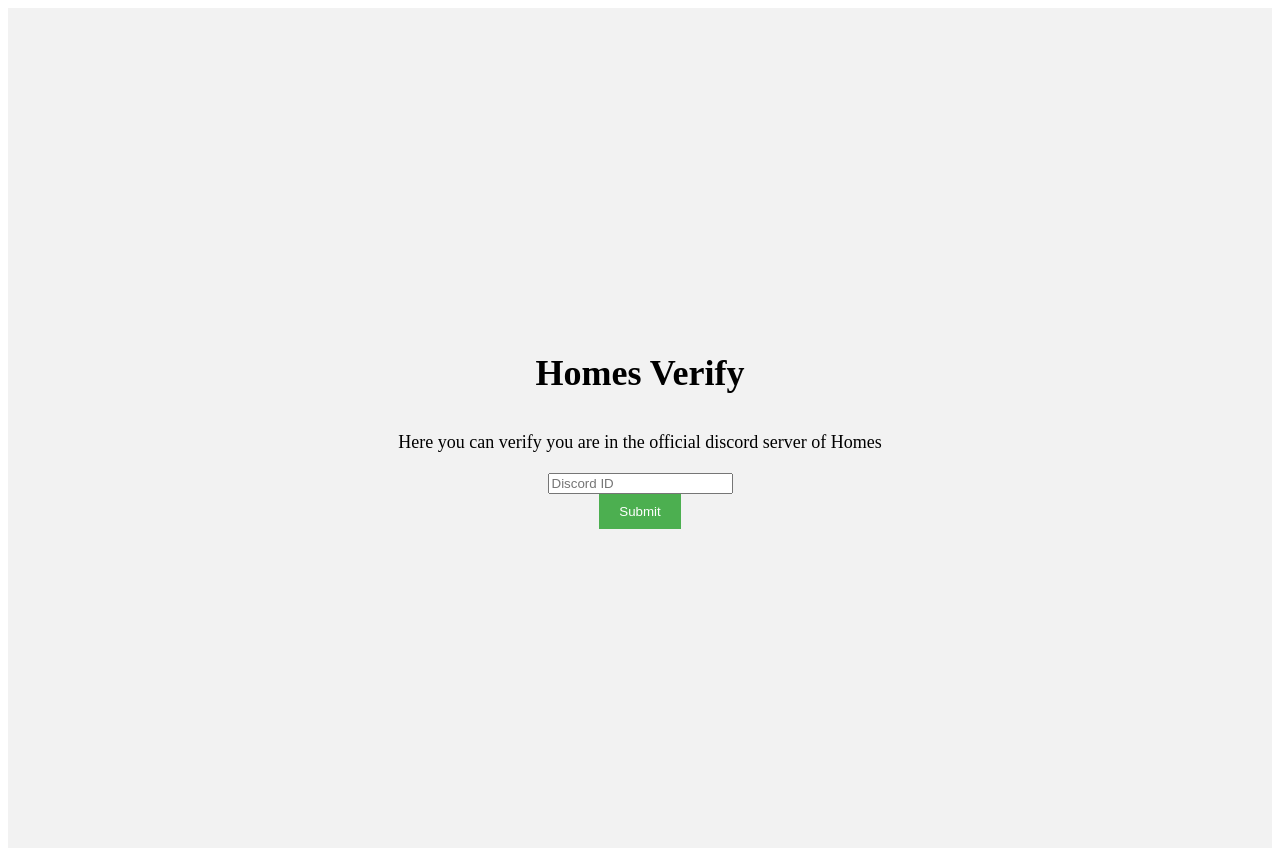
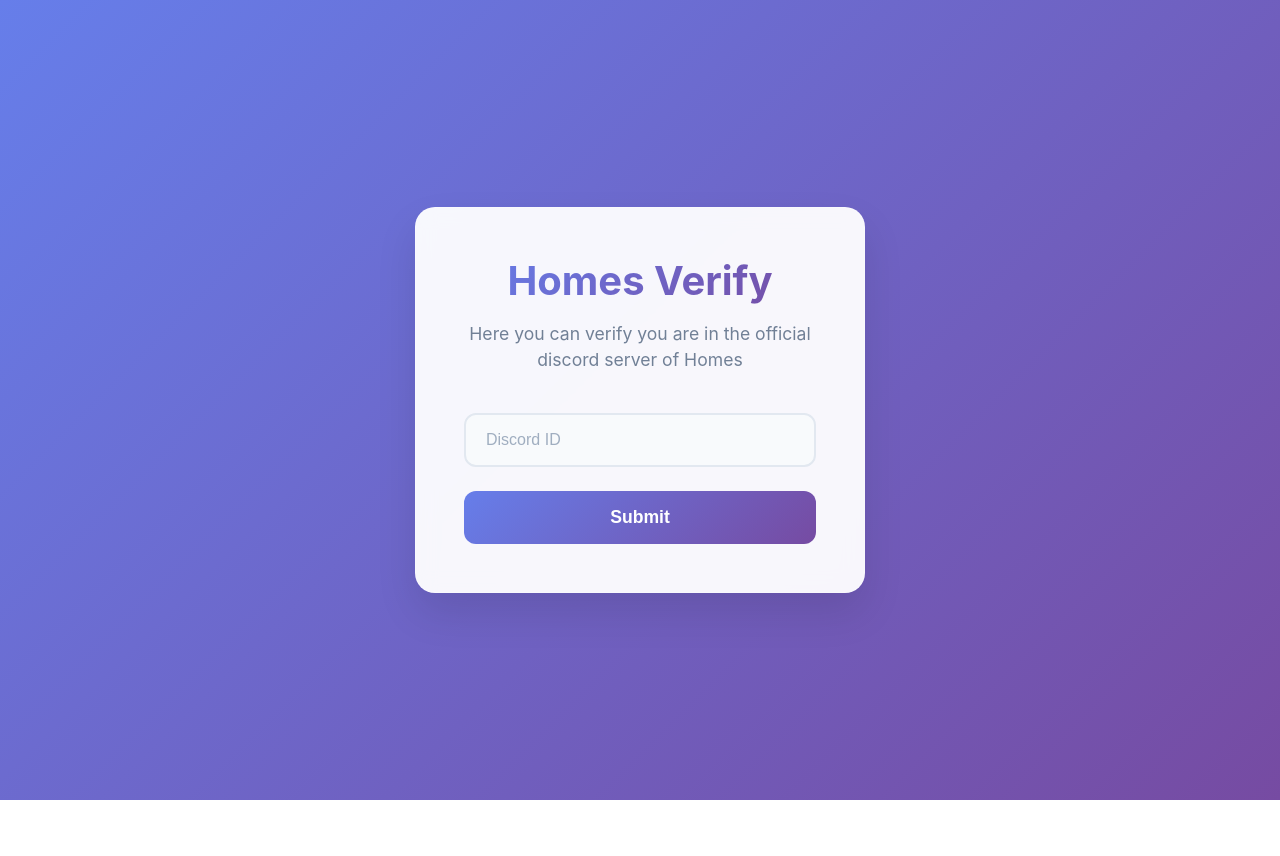
Before and after one commit to GerryMakes/HomesVerify, a plain HTML site: page index.html in a window 1280 px wide. After the commit the page ends 800 px from the top, so only its background shows below. Drawn offline with Linux system fonts and the light colour scheme.

Commit message:
modern update

```diff
--- a/index.html
+++ b/index.html
@@ -7,14 +7,14 @@
     </head>
     <body>
         <div class="container">
-            <h1 id="title">Homes Verify</h1>
-            <p class="description">Here you can verify you are in the official discord server of Homes</p>
-            <form>
-                <input type="text" placeholder="Discord ID" required>
-                <br>
-                <button type="submit" onclick="verify()">Submit</button>
-            </form>
+            <div id="change">
+                <h1 id="title">Homes Verify</h1>
+                <p class="description">Here you can verify you are in the official discord server of Homes</p>
+                <form id="myForm">
+                    <input type="text" placeholder="Discord ID" id="myInput" required>
+                    <button type="submit" onclick="verify()">Submit</button>
+                </form>
+            </div>
         </div>
-
     </body>
 </html>
--- a/logic.js
+++ b/logic.js
@@ -1,3 +1,22 @@
 function verify() {
-    alert("You have been verified!");
+    // Prevent form submission for demo
+    event.preventDefault();
+
+    const form = document.getElementById('myForm');
+    const input = document.getElementById('myInput');
+
+    if (input.value.trim() === '') {
+        input.style.borderColor = '#f56565';
+        input.focus();
+        return;
+    }
+
+    // Add loading state
+    form.classList.add('loading');
+
+    // Simulate API call
+    setTimeout(() => {
+        form.classList.remove('loading');
+        alert('Verification submitted!');
+    }, 2000);
 }
--- a/styles.css
+++ b/styles.css
@@ -1,31 +1,168 @@
-.container {
+* {
+    margin: 0;
+    padding: 0;
+    box-sizing: border-box;
+}
+
+body {
+    font-family: -apple-system, BlinkMacSystemFont, 'Segoe UI', Roboto, Oxygen, Ubuntu, Cantarell, sans-serif;
+    background: linear-gradient(135deg, #667eea 0%, #764ba2 100%);
+    min-height: 100vh;
     display: flex;
-    flex-direction: column;
     align-items: center;
     justify-content: center;
-    height: 100vh;
-    background-color: #f2f2f2;
-    text-align: center;
     padding: 20px;
 }
 
-h1 {
-    font-size: 36px;
-    margin-bottom: 20px;
+.container {
+    background: rgba(255, 255, 255, 0.95);
+    backdrop-filter: blur(10px);
+    border-radius: 20px;
+    box-shadow: 0 20px 40px rgba(0, 0, 0, 0.1);
+    padding: 3rem;
+    max-width: 450px;
+    width: 100%;
+    border: 1px solid rgba(255, 255, 255, 0.2);
+    animation: slideUp 0.6s ease-out;
 }
 
-p {
-    font-size: 18px;
-    margin-bottom: 20px;
+@keyframes slideUp {
+    from {
+        opacity: 0;
+        transform: translateY(30px);
+    }
+    to {
+        opacity: 1;
+        transform: translateY(0);
+    }
 }
 
-.form {
-    margin-top: 20px;
+#title {
+    font-size: 2.5rem;
+    font-weight: 700;
+    color: #2d3748;
+    text-align: center;
+    margin-bottom: 1rem;
+    background: linear-gradient(135deg, #667eea, #764ba2);
+    -webkit-background-clip: text;
+    -webkit-text-fill-color: transparent;
+    background-clip: text;
 }
+
+.description {
+    color: #718096;
+    text-align: center;
+    margin-bottom: 2.5rem;
+    font-size: 1.1rem;
+    line-height: 1.5;
+}
+
+#myForm {
+    display: flex;
+    flex-direction: column;
+    gap: 1.5rem;
+}
+
+#myInput {
+    width: 100%;
+    padding: 1rem 1.25rem;
+    border: 2px solid #e2e8f0;
+    border-radius: 12px;
+    font-size: 1rem;
+    transition: all 0.3s ease;
+    background: #f8fafc;
+    color: #2d3748;
+}
+
+#myInput:focus {
+    outline: none;
+    border-color: #667eea;
+    background: white;
+    box-shadow: 0 0 0 3px rgba(102, 126, 234, 0.1);
+    transform: translateY(-2px);
+}
+
+#myInput::placeholder {
+    color: #a0aec0;
+}
+
 button {
-    padding: 10px 20px;
-    background-color: #4CAF50;
+    background: linear-gradient(135deg, #667eea 0%, #764ba2 100%);
     color: white;
     border: none;
+    padding: 1rem 2rem;
+    border-radius: 12px;
+    font-size: 1.1rem;
+    font-weight: 600;
     cursor: pointer;
+    transition: all 0.3s ease;
+    position: relative;
+    overflow: hidden;
 }
+
+button:hover {
+    transform: translateY(-2px);
+    box-shadow: 0 10px 25px rgba(102, 126, 234, 0.4);
+}
+
+button:active {
+    transform: translateY(0);
+}
+
+button::before {
+    content: '';
+    position: absolute;
+    top: 0;
+    left: -100%;
+    width: 100%;
+    height: 100%;
+    background: linear-gradient(90deg, transparent, rgba(255, 255, 255, 0.2), transparent);
+    transition: left 0.5s;
+}
+
+button:hover::before {
+    left: 100%;
+}
+
+@media (max-width: 480px) {
+    .container {
+        padding: 2rem;
+        margin: 10px;
+    }
+
+    #title {
+        font-size: 2rem;
+    }
+
+    .description {
+        font-size: 1rem;
+    }
+}
+
+/* Loading state for form submission */
+.loading {
+    opacity: 0.7;
+    pointer-events: none;
+}
+
+.loading button {
+    background: #cbd5e0;
+    cursor: not-allowed;
+}
+
+.loading button::after {
+    content: '';
+    position: absolute;
+    width: 16px;
+    height: 16px;
+    margin: auto;
+    border: 2px solid transparent;
+    border-top-color: #ffffff;
+    border-radius: 50%;
+    animation: spin 1s linear infinite;
+}
+
+@keyframes spin {
+    0% { transform: rotate(0deg); }
+    100% { transform: rotate(360deg); }
+}
```
